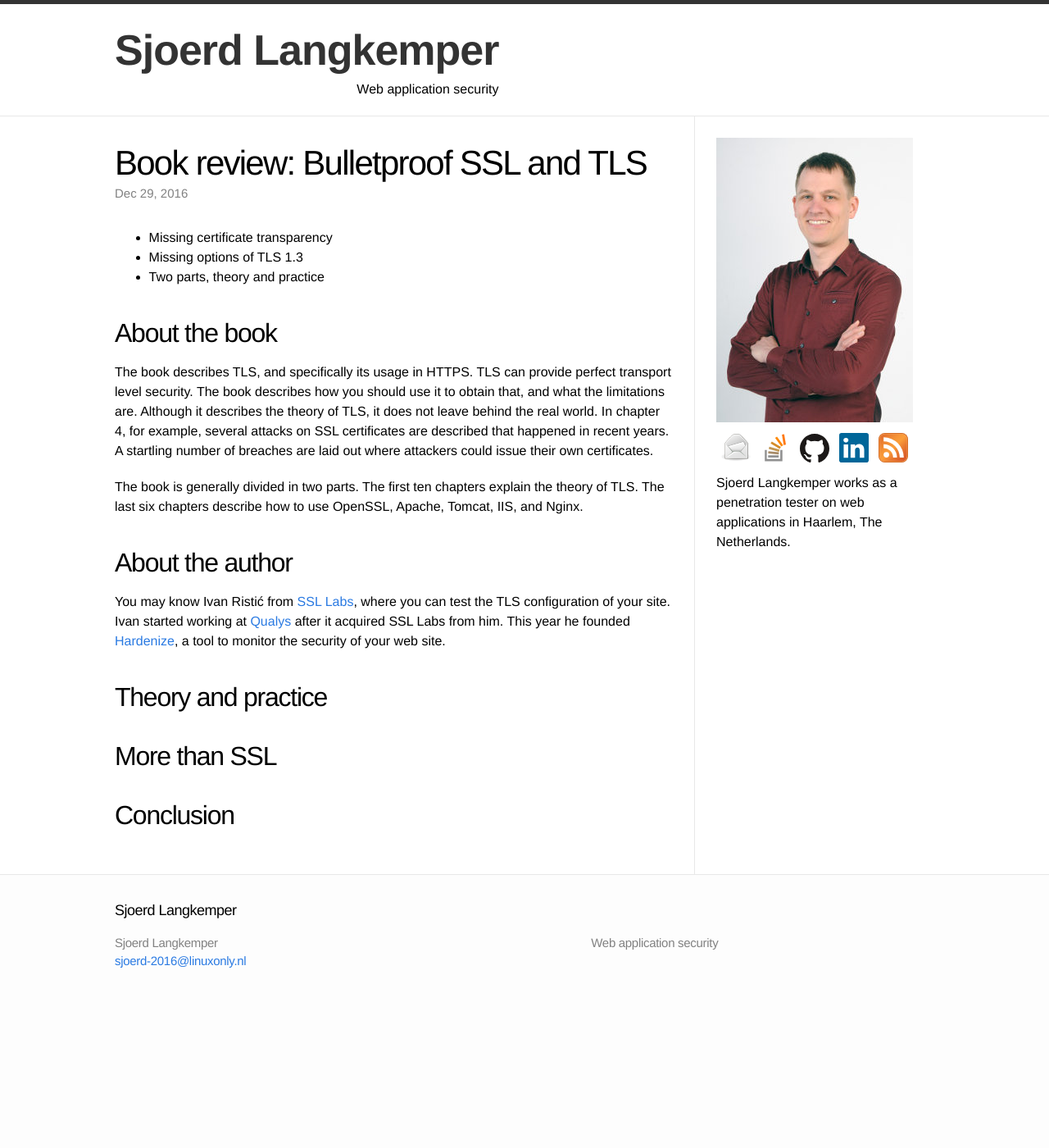
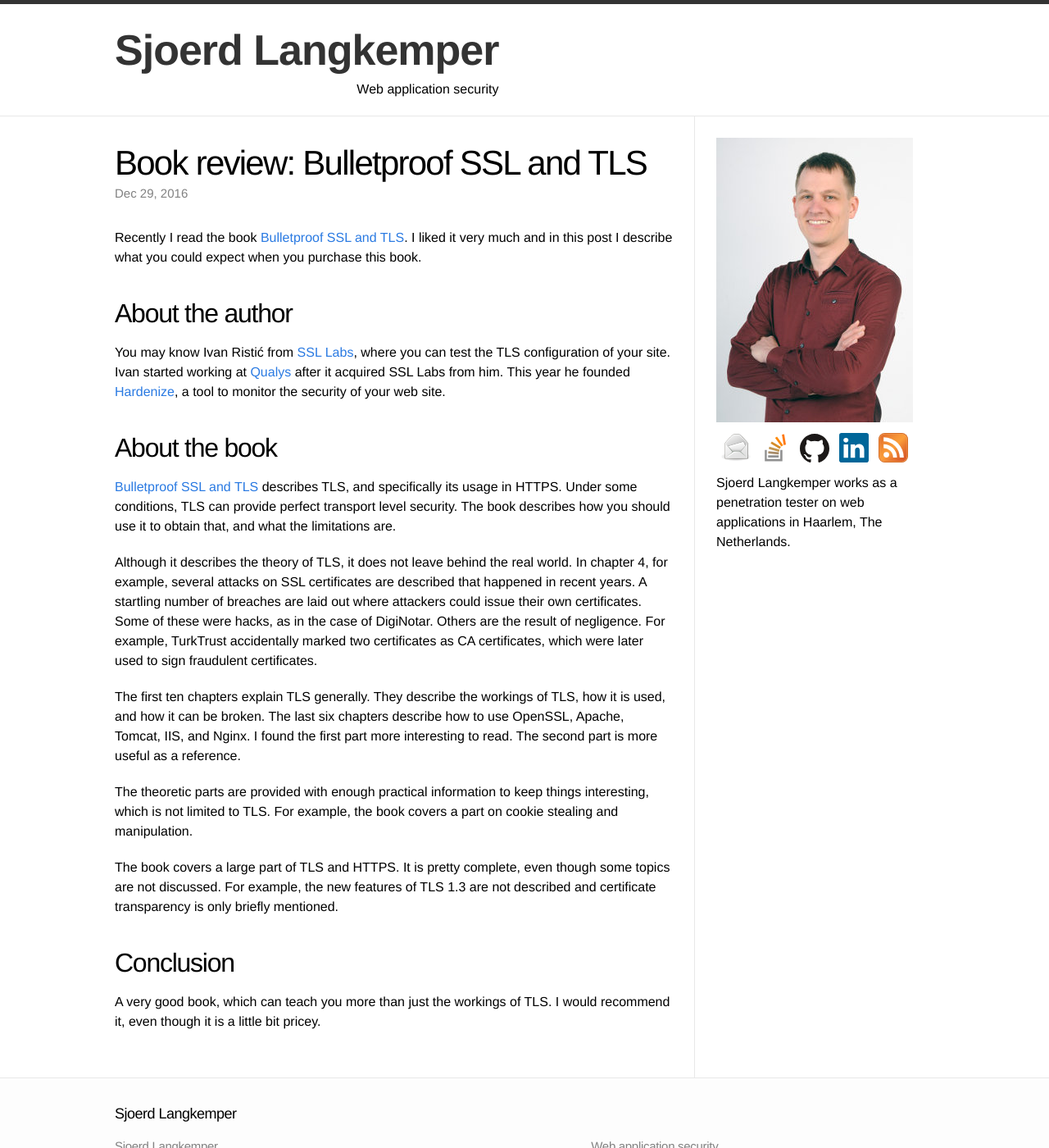
Before and after one commit to Sjord/Sjord.github.io, a Jekyll site: the page built from _posts/2016-12-18-book-review-bulletproof-ssl-tls.md, in a window 1280 px wide and 1400 px high. Shown: the whole window at 82% size. Built offline with Jekyll 4.4.1, drawn with Linux system fonts in a browser that asks for light colours.

Commit message:
Book review article

```diff
--- a/_posts/2016-12-18-book-review-bulletproof-ssl-tls.md
+++ b/_posts/2016-12-18-book-review-bulletproof-ssl-tls.md
@@ -5,24 +5,24 @@
 date: 2016-12-29
 ---
 
-* Missing certificate transparency
-* Missing options of TLS 1.3
-* Two parts, theory and practice
-
-## About the book
-
-The book describes TLS, and specifically its usage in HTTPS. TLS can provide perfect transport level security. The book describes how you should use it to obtain that, and what the limitations are. Although it describes the theory of TLS, it does not leave behind the real world. In chapter 4, for example, several attacks on SSL certificates are described that happened in recent years. A startling number of breaches are laid out where attackers could issue their own certificates.
-
-The book is generally divided in two parts. The first ten chapters explain the theory of TLS. The last six chapters describe how to use OpenSSL, Apache, Tomcat, IIS, and Nginx.
+Recently I read the book [Bulletproof SSL and TLS](TODO). I liked it very much and in this post I describe what you could expect when you purchase this book.
 
 ## About the author
 
 You may know Ivan Ristić from [SSL Labs](https://www.ssllabs.com/), where you can test the TLS configuration of your site. Ivan started working at [Qualys](https://www.qualys.com/) after it acquired SSL Labs from him. This year he founded [Hardenize](https://www.hardenize.com/), a tool to monitor the security of your web site.
 
-## Theory and practice
+## About the book
 
-## More than SSL
+[Bulletproof SSL and TLS](TODO) describes TLS, and specifically its usage in HTTPS. Under some conditions, TLS can provide perfect transport level security. The book describes how you should use it to obtain that, and what the limitations are.
 
+Although it describes the theory of TLS, it does not leave behind the real world. In chapter 4, for example, several attacks on SSL certificates are described that happened in recent years. A startling number of breaches are laid out where attackers could issue their own certificates. Some of these were hacks, as in the case of DigiNotar. Others are the result of negligence. For example, TurkTrust accidentally marked two certificates as CA certificates, which were later used to sign fraudulent certificates.
 
+The first ten chapters explain TLS generally. They describe the workings of TLS, how it is used, and how it can be broken. The last six chapters describe how to use OpenSSL, Apache, Tomcat, IIS, and Nginx. I found the first part more interesting to read. The second part is more useful as a reference.
+
+The theoretic parts are provided with enough practical information to keep things interesting, which is not limited to TLS. For example, the book covers a part on cookie stealing and manipulation.
+
+The book covers a large part of TLS and HTTPS. It is pretty complete, even though some topics are not discussed. For example, the new features of TLS 1.3 are not described and certificate transparency is only briefly mentioned.
 
 ## Conclusion
+
+A very good book, which can teach you more than just the workings of TLS. I would recommend it, even though it is a little bit pricey.
```
